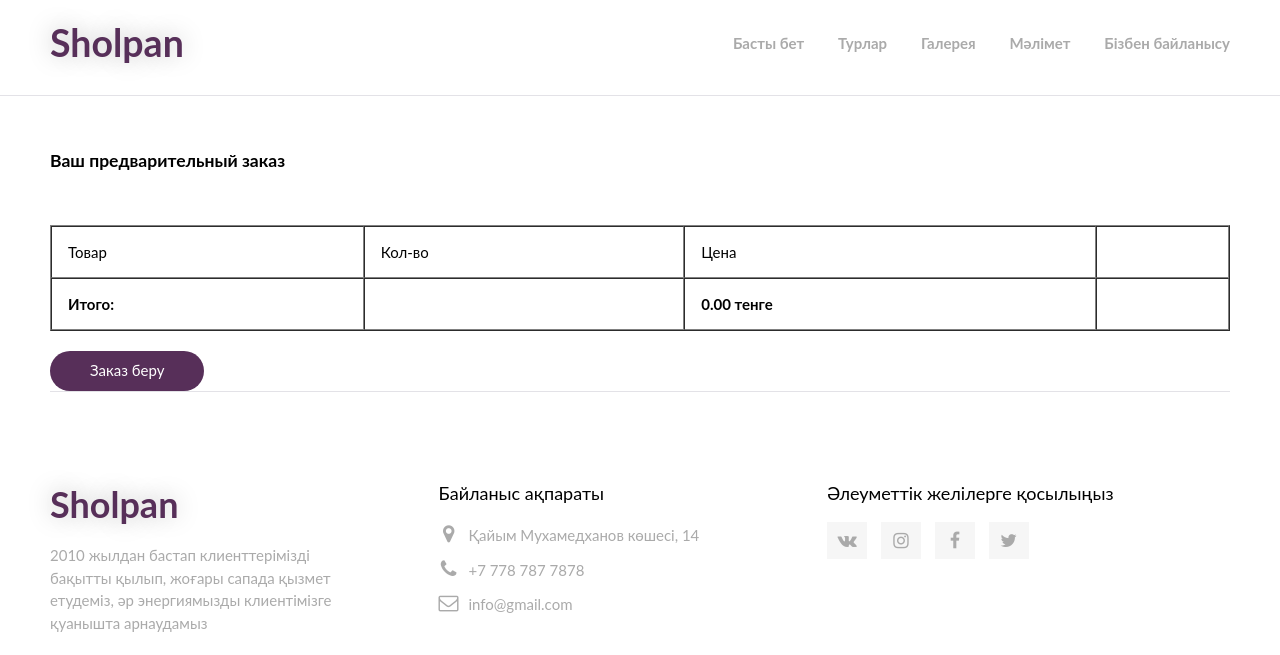
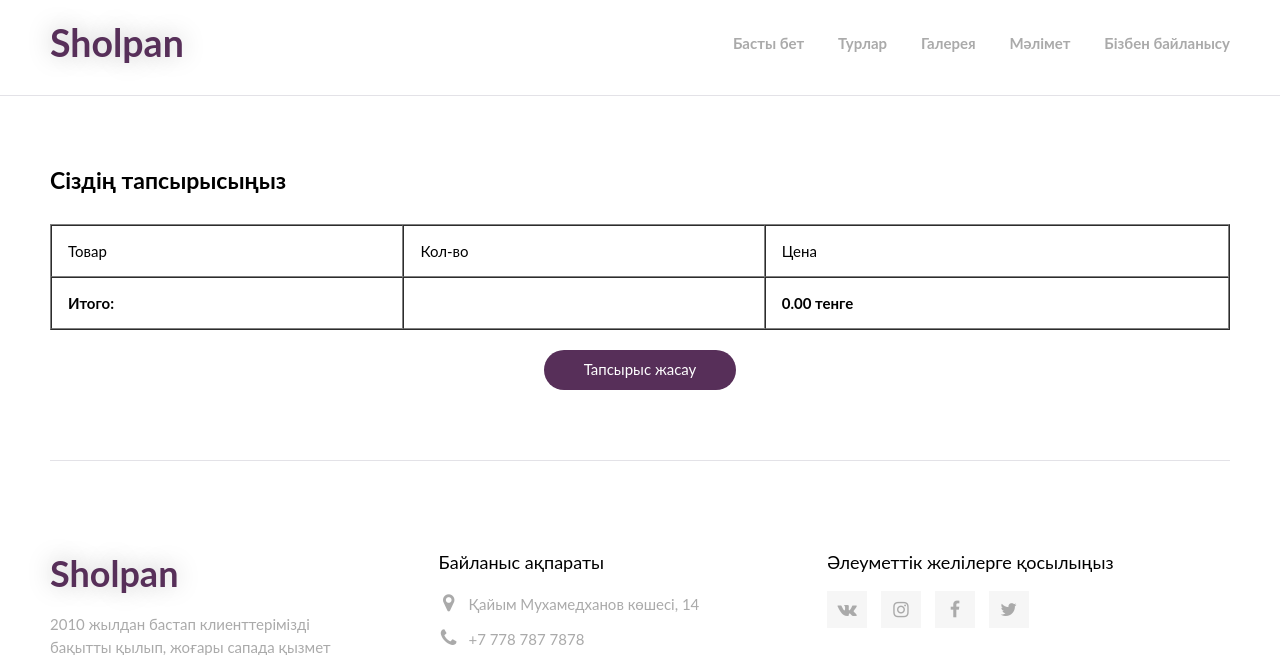
Before and after one commit to lonelypip/TravelAgencyMicroservice, a Django app: page /checkout/ in a window 1280 px wide. Shown: the top 655 px of the page. Run offline with Django 3.2, Linux system fonts and the light colour scheme; data comes from the database, SQL or seed files in the repository; both versions use the stored data as it was after the commit.

Commit message:
some fixes

```diff
--- a/TourfirmApp/templates/TourfirmApp/checkout.html
+++ b/TourfirmApp/templates/TourfirmApp/checkout.html
@@ -42,36 +42,33 @@
    </div>
 
    <div class="wrapper">
-      <br>
-      <br>
-      <br>
-      <h3>Ваш предварительный заказ</h3>
-      <br>
-      <br>
-      <br>
+      <div class="my-cart">
+         <h3>Сіздің тапсырысыңыз</h3>
+
          <table cellpadding="16" style="margin: 0 auto; width: 100%;" border="1" cellspacing="0">
             <tr>
                <td>Товар</td>
                <td>Кол-во</td>
                <td>Цена</td>
-            <td></td>
             </tr>
             {% for item in cart.items.all %}
                <tr>
                   <td>{{ item.country.name }}</td>
                   <td>{{ item.qty }}</td>
                   <td>{{ item.item_total }} тенге</td>
-               <td></td>
                </tr>
             {% endfor %}
             <tr>
                <td><strong>Итого:</strong></td>
                <td></td>
                <td><strong>{{ cart.cart_total }} тенге</strong></td>
-            <td></td>
             </tr>
          </table>
-      <a href="{% url 'create_order_url' %}" class="btn">Заказ беру</a>
+
+         <p class="order-container">
+            <a href="{% url 'create_order_url' %}" class="btn">Тапсырыс жасау</a>
+         </p>
+      </div>
    </div>
 
    <footer id="footer">
--- a/TourfirmApp/templates/TourfirmApp/country_detail.html
+++ b/TourfirmApp/templates/TourfirmApp/country_detail.html
@@ -114,8 +114,8 @@
 						<p class="tour-desc__text">
 							{{ country.description }}
 						</p>
-						<p style="margin-top:20px;font-size: 18px;">Бағасы: <b>{{ country.price }}</b></p>
-						<a href="#" class="btn add_to_cart" data-slug="{{ country.slug }}">Добавить в корзину</a>
+						<p style="margin-top:20px;font-size: 18px;">Бағасы: <b>{{ country.price }} тг</b></p>
+						<a href="#" class="btn add_to_cart" data-slug="{{ country.slug }}">Себетке қосу</a>
 					</div>
 				</div>
 			</div>
--- a/TourfirmApp/templates/TourfirmApp/index.html
+++ b/TourfirmApp/templates/TourfirmApp/index.html
@@ -70,8 +70,6 @@
                   </a>
                </div>
             {% endfor %}
-
-
          </div>
 
          <div class="head-btn">
@@ -104,7 +102,7 @@
                </div>
 
                <div class="about-item__text">
-                  <p class="text__title">WIDE VARIETY OF DESTINATIONS</p>
+                  <p class="text__title">ТАЛАПТАРДЫҢ КЕҢЕСІ</p>
                   <p class="text__desc">Әр бағыттара саяхат.<br><br> </p>
                </div>
             </div>
--- a/TourfirmApp/templates/TourfirmApp/tours_list.html
+++ b/TourfirmApp/templates/TourfirmApp/tours_list.html
@@ -70,7 +70,7 @@
                         {{ country.sities }}<br>
                         {{ country.description|striptags|truncatechars:200 }}
                      </p>
-							<p style="margin-top:20px;font-size: 18px;">Бағасы: <b>{{ country.price }}</b></p>
+							<p style="margin-top:20px;font-size: 18px;">Бағасы: <b>{{ country.price }} тг</b></p>
                      <a href="{{ country.get_absolute_url }}">Толығырақ</a>
                   </div>
                </div>
--- a/TourfirmApp/templates/base.html
+++ b/TourfirmApp/templates/base.html
@@ -15,7 +15,7 @@
    <title>{% block title %}{% endblock %}</title>
 </head>
 <body>
-   <a href="{% url 'cart_url' %}">
+   <a title="Себет" href="{% url 'cart_url' %}">
       <div class="cart">
          <i class="fa fa-shopping-cart" aria-hidden="true"></i>
       </div>
--- a/static_in_dev/css/style.css
+++ b/static_in_dev/css/style.css
@@ -28,8 +28,56 @@ body {
    margin: 70px 0px;
 }
 
+.my-cart h3 {
+   margin-bottom: 30px;
+   font-size: 23px;
+}
+
 .my-cart h4 {
    font-size: 22px;
+}
+
+.order-container,
+.empty-tours {
+   text-align: center;
+}
+
+.empty-tours a {
+   font-size: 17px;
+   color: #f36a2b;
+   margin-top: 10px;
+   display: block;
+   text-decoration: none;
+}
+
+.empty-tours a:hover {
+   text-decoration: underline;
+}
+
+.order-box {
+   margin-bottom: 50px;
+}
+
+.order-box input[type="submit"] {
+   -webkit-transition: all 0.3s;
+   border: none;
+   transition: all 0.3s;
+   display: inline-block;
+   color: #ffffff;
+   text-decoration: none;
+   font-size: 15px;
+   background: #572F59;
+   padding: 10px 45px;
+   border-radius: 30px;
+   outline: none;
+}
+
+.order-message {
+   margin-top: 50px;
+}
+
+.order-box input[type="submit"]:hover {
+   box-shadow: 5px 6px 29px -1px rgba(0, 0, 0, 0.24);
 }
 
 /* Partials */
@@ -628,7 +676,7 @@ footer .text__desc {
       margin-bottom: 10px;
       height: 20px;
       border-bottom: 1px solid #fff;
-	}
+   }
 
 	header .menu-toggle {
       margin-top: 14px;
@@ -641,8 +689,12 @@ footer .text__desc {
       background: transparent;
       padding: 0;
       width: 37px;
-      outline: none;
+      outline: none !important;
 		z-index: 999;
+   }
+
+   .tour-header .menu-toggle.active span {
+      background: #fff;
    }
 
    .menu-toggle span {
--- a/static_in_dev/css/tour.css
+++ b/static_in_dev/css/tour.css
@@ -106,6 +106,14 @@ body {
 
 .tour-info__img__item {
 	margin-bottom: 30px;
+	width: 48.5%;
+	height: 260px;
+	overflow: hidden;
+}
+
+.tour-info__img__item img {
+	width: 100%;
+	min-height: 100%;
 }
 
 .tour-more {
@@ -325,6 +333,7 @@ body {
 
 	.tour-info__img__item {
 		width: 23%;
+		height: 190px;
 		overflow: hidden;
 	}
 
```
Also changed, not shown: TourfirmApp/templates/TourfirmApp/cart.html (+7 -3 lines), TourfirmApp/templates/TourfirmApp/order.html (+7 -3 lines), db.sqlite3, media/background_images/bg.jpg (added), media/images/1.jpg (added), media/images/2.jpg (added), media/images/3.jpg (added), media/images/4.jpg (added), media/main/main.jpg (added). Lines whose indentation alone changed are shown as unchanged.
